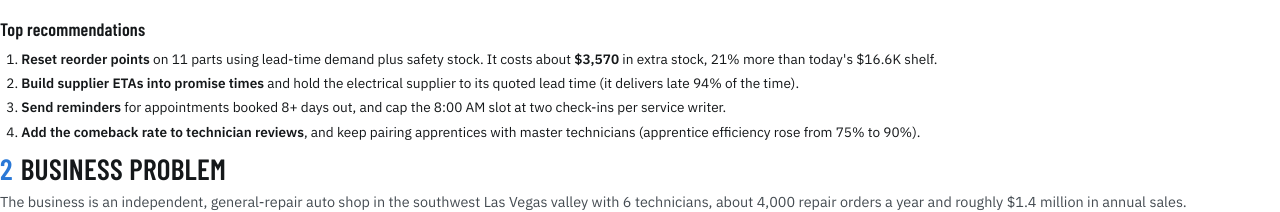
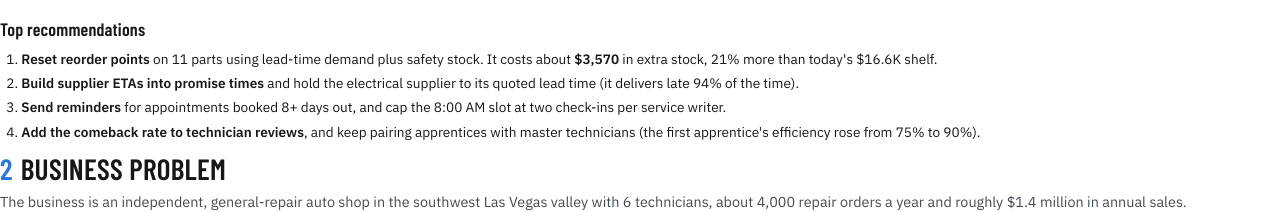
Before and after one commit to JomelCapili/Database-Design-and-Implementation, a plain HTML site: page report/report_template.html in a window 1280 px wide. Shown: the part 1360-1572 px from the top of the page. Drawn offline with Linux system fonts and the light colour scheme.

Commit message:
State the stockout and apprentice findings more precisely
Stockouts do the most damage per job and are the cheapest fix, while the
apprentice gap adds more late jobs in total. The 75% to 90% efficiency
gain belongs to the first apprentice, not the apprentice group.

```diff
--- a/report/report_template.html
+++ b/report/report_template.html
@@ -134,7 +134,7 @@
     <li><b>Reset reorder points</b> on 11 parts using lead-time demand plus safety stock. It costs about <b>$3,570</b> in extra stock, 21% more than today's $16.6K shelf.</li>
     <li><b>Build supplier ETAs into promise times</b> and hold the electrical supplier to its quoted lead time (it delivers late 94% of the time).</li>
     <li><b>Send reminders</b> for appointments booked 8+ days out, and cap the 8:00 AM slot at two check-ins per service writer.</li>
-    <li><b>Add the comeback rate to technician reviews</b>, and keep pairing apprentices with master technicians (apprentice efficiency rose from 75% to 90%).</li>
+    <li><b>Add the comeback rate to technician reviews</b>, and keep pairing apprentices with master technicians (the first apprentice's efficiency rose from 75% to 90%).</li>
   </ol>
 </section>
 
@@ -375,7 +375,7 @@
     <tr><td>3</td><td><b>Supplier accountability</b>: hold Summit Electrical to its 3-day quote or shift volume.</td><td>94% of Summit orders late; average 4.9 days.</td><td>Supplier late %; actual lead days</td></tr>
     <tr><td>4</td><td><b>Appointment reminders</b> for bookings 8+ days out; <b>cap 8:00 AM at two check-ins</b> per writer.</td><td>No-shows 13.9–19.7% vs. 3.0%; 15% of 8 AM customers wait 15+ min.</td><td>No-show rate; check-in heatmap</td></tr>
     <tr><td>5</td><td><b>Add comeback rate to technician reviews</b>; flag anyone over 1.5× the shop rate for a quality review.</td><td>One technician at 7.7% (2.6× peers) cost $5,046 in rework.</td><td>Comeback rate by technician</td></tr>
-    <tr><td>6</td><td><b>Keep pairing apprentices with master technicians</b> and give apprentices longer promise buffers.</td><td>Apprentice efficiency 75% → 90% in 8 quarters; apprentice on-time 70%.</td><td>Efficiency by skill level</td></tr>
+    <tr><td>6</td><td><b>Keep pairing apprentices with master technicians</b> and give apprentices longer promise buffers.</td><td>First apprentice's efficiency 75% → 90% in 8 quarters; apprentice on-time 70%.</td><td>Efficiency by skill level</td></tr>
     <tr><td>7</td><td><b>Fund a referral program</b> and a win-back campaign for "at risk" high-value customers.</td><td>Referral customers: 57% repeat, $798 each; 430 lapsed high-value customers.</td><td>Sales per customer by channel; RFM segments</td></tr>
     <tr><td>8</td><td><b>Re-price electrical parts</b> to protect margin.</td><td>Electrical parts margin fell 2.8 pts after a 9% supplier cost increase (Q14).</td><td>Parts margin by category</td></tr>
   </table>
```
Also changed, not shown: 2 other files.
